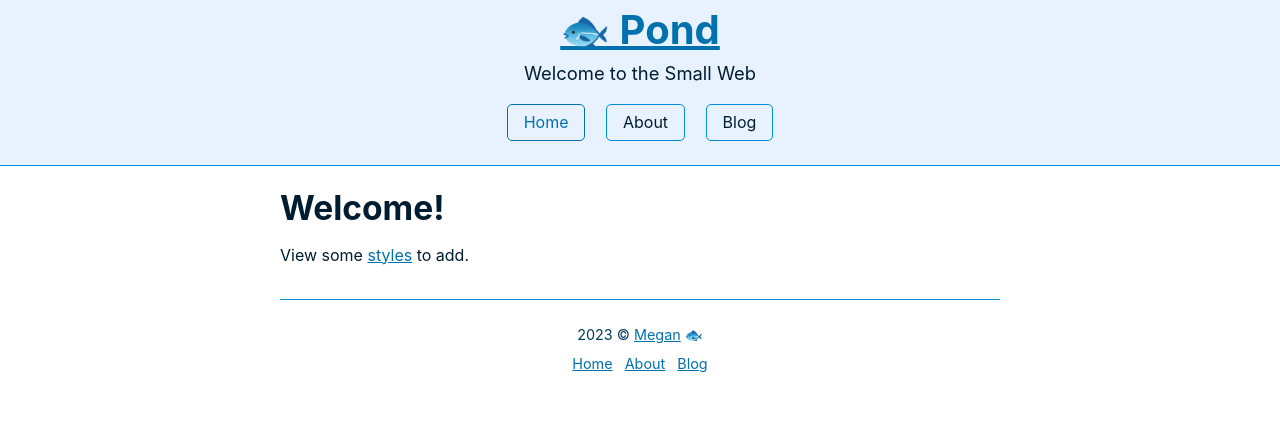
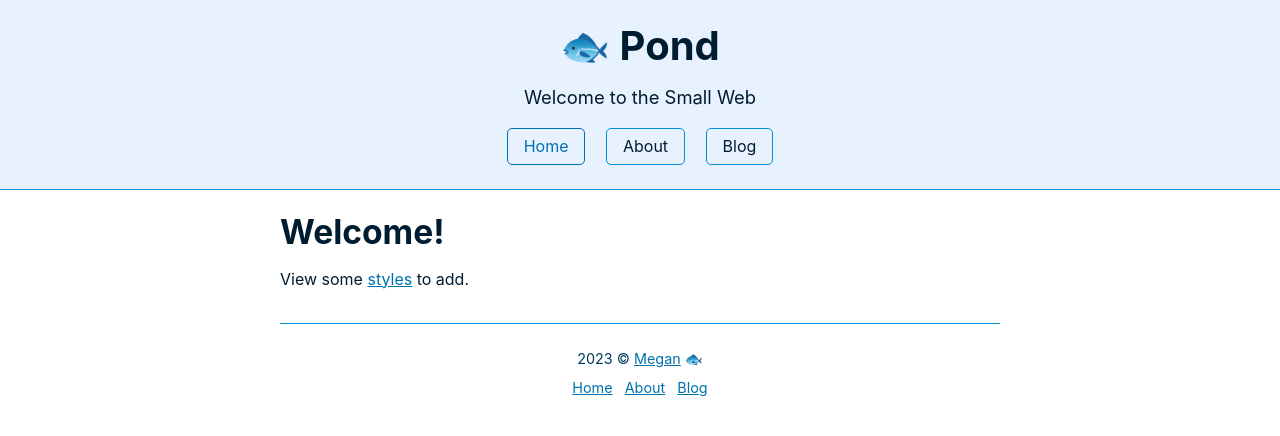
Before and after one commit to megdna/pond, a Jekyll site: the page built from index.md, in a window 1280 px wide. Shown: the top 436 px of the page. Built offline with Jekyll 4.4.1, drawn with Linux system fonts in a browser that asks for light colours.

Commit message:
Update style.css

```diff
--- a/assets/css/style.css
+++ b/assets/css/style.css
@@ -60,9 +60,14 @@ body > header {
   text-align: center;
   grid-column: 1 / -1;
 }
-body > header h1 {
+body > header a {
+  color: var(--text);
   margin: 0.5rem auto;
   max-width: 1200px;
+  text-decoration: none;
+}
+body > header a:hover {
+  color: var(--link);
 }
 body > header p {
   font-size: 1.15rem;
```
